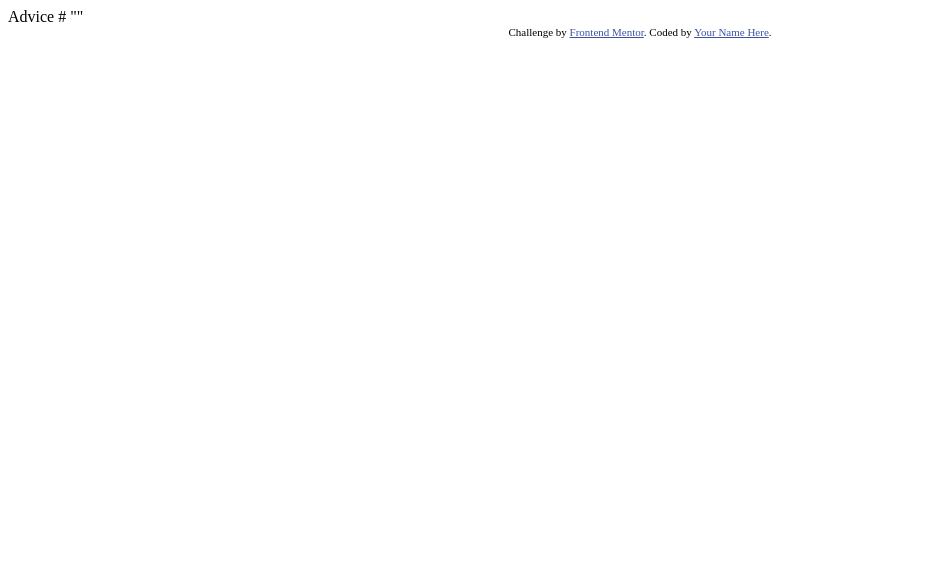
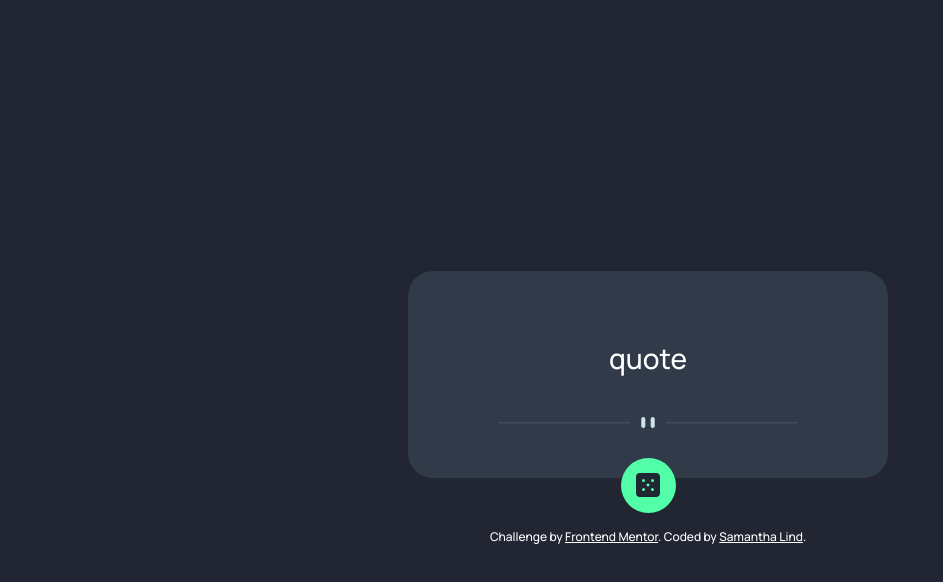
Before and after one commit to samantha-lind/advice-generator-app-main, a website: page index.html in a window 1280 px wide. Shown: the whole page, without its empty margins (0-943 px from the left). Drawn offline with nearby package versions, Linux system fonts and the light colour scheme; no server answers.

Commit message:
initial commit

```diff
--- a/index.html
+++ b/index.html
@@ -1,28 +1,59 @@
 <!DOCTYPE html>
 <html lang="en">
-<head>
-  <meta charset="UTF-8">
-  <meta name="viewport" content="width=device-width, initial-scale=1.0"> <!-- displays site properly based on user's device -->
+  <head>
+    <meta charset="UTF-8" />
+    <meta name="viewport" content="width=device-width, initial-scale=1.0" />
+    <link rel="preconnect" href="https://fonts.googleapis.com" />
+    <link rel="preconnect" href="https://fonts.gstatic.com" crossorigin />
+    <link rel="preconnect" href="https://fonts.googleapis.com" />
+    <link rel="preconnect" href="https://fonts.gstatic.com" crossorigin />
+    <link
+      href="https://fonts.googleapis.com/css2?family=Manrope:wght@500;600;800&display=swap"
+      rel="stylesheet"
+    />
+    <link rel="stylesheet" href="./style.css" />
+    <link
+      rel="icon"
+      type="image/png"
+      sizes="32x32"
+      href="./images/favicon-32x32.png"
+    />
 
-  <link rel="icon" type="image/png" sizes="32x32" href="./images/favicon-32x32.png">
+    <title>Frontend Mentor | Advice generator app</title>
+    <script src="https://unpkg.com/axios/dist/axios.min.js"></script>
 
-  <title>Frontend Mentor | Advice generator app</title>
+    <script>
+      const apiUrl = "https://api.adviceslip.com/advice";
+      axios.get(apiUrl).then(handleResponse);
 
-  <!-- Feel free to remove these styles or customise in your own stylesheet 👍 -->
-  <style>
-    .attribution { font-size: 11px; text-align: center; }
-    .attribution a { color: hsl(228, 45%, 44%); }
-  </style>
-</head>
-<body>
+      function handleResponse(props) {
+        let adviceID = props.data.slip.id;
+        let adviceQuote = props.data.slip.advice;
+        let h1 = document.querySelector("h1");
+        let quote = document.getElementById("quote");
 
-  Advice #<!-- Advice ID goes here -->
+        h1.innerHTML = `Advice #${adviceID}`;
+        quote.innerHTML = `"${adviceQuote}"`;
+      }
+    </script>
+  </head>
+  <body>
+    <main class="advice">
+      <h1></h1>
+      <span id="quote">quote</span>
+      <img
+        src="./images/pattern-divider-desktop.svg"
+        alt="divider"
+        class="divider"
+      />
+      <div class="dice"><img src="./images/icon-dice.svg" alt="dice icon" /></div>
 
-  "<!-- Advice text goes here -->"
-
-  <div class="attribution">
-    Challenge by <a href="https://www.frontendmentor.io?ref=challenge" target="_blank">Frontend Mentor</a>.
-    Coded by <a href="#">Your Name Here</a>.
-  </div>
-</body>
+    </main>
+    <footer class="attribution">
+      Challenge by
+      <a href="https://www.frontendmentor.io?ref=challenge" target="_blank"
+        >Frontend Mentor</a
+      >. Coded by <a href="https://github.com/samantha-lind">Samantha Lind</a>.
+    </footer>
+  </body>
 </html>
--- /dev/null
+++ b/package.json
@@ -0,0 +1,5 @@
+{
+  "dependencies": {
+    "axios": "^0.27.2"
+  }
+}
--- /dev/null
+++ b/style.css
@@ -0,0 +1,77 @@
+body {
+  background-color: #212632;
+  display: flex;
+  flex-direction: column;
+  align-items: center;
+  justify-content: center;
+  height: 100vh;
+  width: 100vw;
+  font-family: "Manrope", sans-serif;
+}
+
+.advice {
+  width: 380px;
+  max-width: 500px;
+  height: fit-content;
+  background-color: #303a49;
+  color: white;
+  display: flex;
+  flex-direction: column;
+  border-radius: 25px;
+  text-align: center;
+  padding: 10px 50px;
+  position: relative;
+}
+
+.attribution {
+  color: white;
+  font-size: 12px;
+  margin-top: 50px;
+}
+
+.attribution a {
+  color: white;
+}
+
+h1 {
+  font-size: 13px;
+  text-transform: uppercase;
+  color: hsl(150, 100%, 66%);
+  margin-top: 30px;
+  letter-spacing: 3px;
+  font-weight: 600;
+  padding-bottom: 20px;
+}
+
+#quote {
+  font-size: 28px;
+}
+
+.divider {
+  margin: 40px;
+}
+
+.dice {
+  position: absolute;
+  width: 55px;
+  height: 55px;
+  background-color: hsl(150, 100%, 66%);
+  border-radius: 30px;
+  margin-left: auto;
+  margin-right: auto;
+  left: 0;
+  right: 0;
+  text-align: center;
+  top: 90%;
+}
+
+.dice img {
+  margin-top: 15px;
+}
+
+@media screen and (max-width: 800px) {
+  .advice {
+    width: 85%;
+    padding: 15px;
+  }
+}
```
Also changed, not shown: 2 other files.
